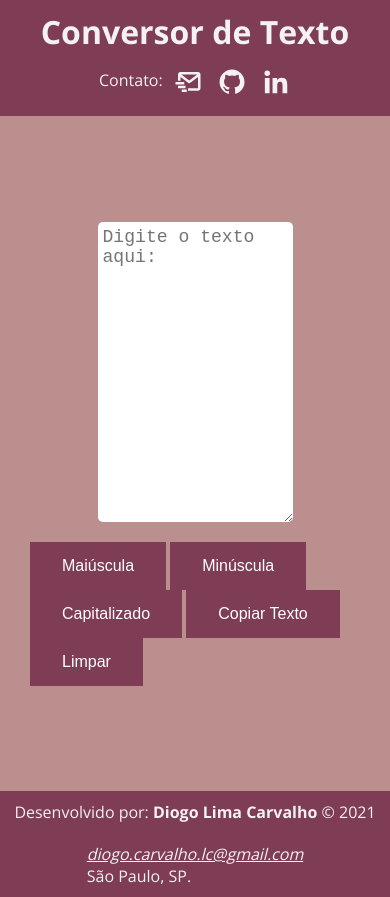
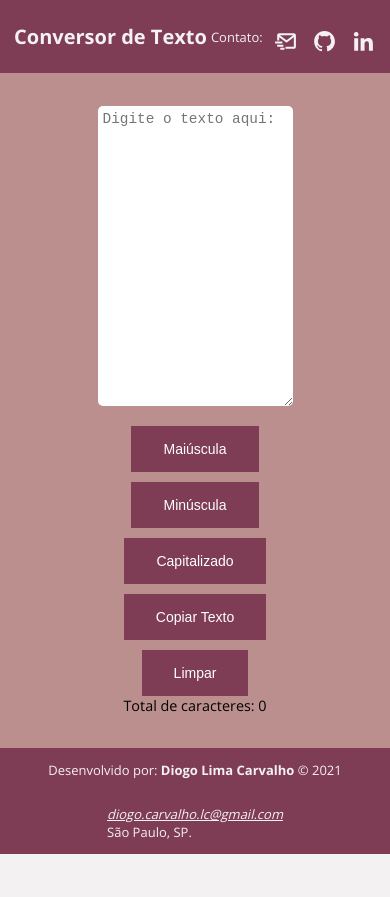
Before and after one commit to DiogoLCarvalho/projeto-Converter-Texto, a plain HTML site: page index.html in a window 390 px wide. After the commit the page ends 854 px from the top, so only its background shows below. Drawn offline with nearby package versions, Linux system fonts and the light colour scheme.

Commit message:
Estilo Finalizado

```diff
--- a/css/style.css
+++ b/css/style.css
@@ -146,3 +146,40 @@ footer{
 ::-webkit-scrollbar-thumb{
     background-color: var(--colorTwo);
 }
+
+
+@media (max-width: 770px) {
+    h1{
+        font-size: 20px;
+    }
+    #input__text,#total__text {
+        font-size: .9rem;
+    }
+    .btn {
+        display: block;
+        margin: 0 auto;
+        font-size: 14px;
+    }
+    .btn+ .btn{
+        margin-top: 10px;
+    }
+    main {
+        max-height: 100vh;
+    }
+    #footer__content,#footer__text > p,#nav__tag{
+        font-size: 13px;
+    }
+    .ul__item>a>img{
+        width: 25px;
+    }
+}
+@media (max-width: 370px) {
+    #footer__text > p,#footer__content{
+        width: 180px;
+    }
+}
+@media (max-width: 320px) {
+    .btn {
+        padding: 5px 20px;
+    }
+}
--- a/index.html
+++ b/index.html
@@ -46,7 +46,7 @@
             <button class="btn">Capitalizado</button>
             <button class="btn">Copiar Texto</button>
             <button class="btn">Limpar</button>
-            <!-- <p id="total__text">Total de caracteres: </p> -->
+            <p id="total__text">Total de caracteres: <span id="totalCarater">0</span> </p>
         </div>
     </main>
 
```
